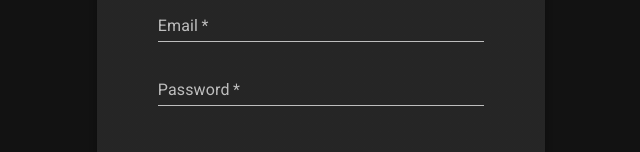
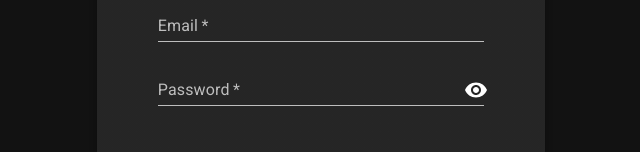
Before and after one commit to pushp2211/Urban_Resolve, a React (Vite) app in the folder client/: page /login in a window 1280 px wide. Shown: the part 324-476 px from the top of the page, without its empty margins (319-959 px from the left). Built offline with nearby package versions, Linux system fonts and the light colour scheme; no server answers.

Commit message:
added password visibility option while login

```diff
--- a/client/src/pages/SignIn.jsx
+++ b/client/src/pages/SignIn.jsx
@@ -1,38 +1,35 @@
-import React, { useEffect, useState } from 'react'
-import Box from '@mui/material/Box'
-import Paper from '@mui/material/Paper'
-import Typography from '@mui/material/Typography'
-import TextField from '@mui/material/TextField'
-import Button from '@mui/material/Button'
-import { Link } from 'react-router-dom'
-import apiClient from '../api/axios'
-
+import React, { useEffect, useState } from 'react';
+import Box from '@mui/material/Box';
+import Paper from '@mui/material/Paper';
+import Typography from '@mui/material/Typography';
+import TextField from '@mui/material/TextField';
+import Button from '@mui/material/Button';
+import { Link } from 'react-router-dom';
+import apiClient from '../api/axios';
+import { IconButton, InputAdornment } from '@mui/material';
+import {Visibility, VisibilityOff} from '@mui/icons-material'
 //for login
-import { useAuth } from '../context/AuthContext'
-import { useNavigate } from 'react-router-dom'
-
-
+import { useAuth } from '../context/AuthContext';
+import { useNavigate } from 'react-router-dom';
 
 function SignIn() {
-  const [email, setEmail] = useState("");
-  const [password, setPassword] = useState("");
+  const [email, setEmail] = useState('');
+  const [password, setPassword] = useState('');
   const [loading, setLoading] = useState(false);
   const [error, setError] = useState('');
-
-
-  const {user, login} = useAuth();
+  const [show, setShow] = useState(false);
+  const { user, login } = useAuth();
   const navigate = useNavigate();
 
-  useEffect(()=>{
-    if(user){
+  useEffect(() => {
+    if (user) {
       navigate('/dashboard');
     }
-  }, [navigate])
+  }, [navigate]);
 
-
-  const handleSubmit = async(event)=>{
+  const handleSubmit = async (event) => {
     event.preventDefault();
-    if(!email || !password){
+    if (!email || !password) {
       setError('Both email and password is required');
       return;
     }
@@ -40,71 +37,67 @@ function SignIn() {
     setError('');
 
     try {
-      const response = await apiClient.post('/login', {email, password});
+      const response = await apiClient.post('/login', { email, password });
       const accessToken = response.data.data.accessToken;
-      if(accessToken){
+      if (accessToken) {
         localStorage.setItem('accessToken', accessToken);
       }
 
-      if(response.data?.data?.user){
+      if (response.data?.data?.user) {
         login(response.data.data.user);
         navigate('/dashboard');
       }
     } catch (error) {
-      if(error.status === 400){
-        setError("both email and password are required");
+      if (error.status === 400) {
+        setError('both email and password are required');
+      } else if (error.status === 404) {
+        setError('User not found, Please register and try login again');
+      } else if (error.status === 403) {
+        setError('Please verify your email before logging in.');
+      } else if (error.status === 404) {
+        setError('Invalid credentials');
+      } else {
+        setError('login failed, try again');
       }
-      else if(error.status===404){
-        setError('User not found, Please register and try login again');
-      }
-      else if(error.status === 403){
-        setError("Please verify your email before logging in.");
-      }
-      else if(error.status === 404){
-        setError("Invalid credentials");
-      }
-      else{
-        setError("login failed, try again");
-      }
-      console.error("login error", error);
-    }
-    finally{
+      console.error('login error', error);
+    } finally {
       setLoading(false);
     }
-  }
+  };
   return (
     <Box
-      sx={{
+      sx={
+        {
           // backgroundColor:'white',
-
-      }}
+        }
+      }
       className="min-h-screen flex justify-center items-center"
     >
       <Paper
         sx={{
-          borderRadius:'0.8rem',
-          display:'flex',
-          flexDirection:'column',
-          justifyContent:'center',
-          alignItems:'center',
-          gap:'1rem',
+          borderRadius: '0.8rem',
+          display: 'flex',
+          flexDirection: 'column',
+          justifyContent: 'center',
+          alignItems: 'center',
+          gap: '1rem',
           width: {
-            lg:"30rem",
-            sm:"20rem"
+            lg: '30rem',
+            sm: '20rem',
           },
-          marginX:2
+          marginX: 2,
         }}
         component={'form'}
         elevation={3}
-        className='p-5 w-full max-w-md bg-[#f5f5f7]'
+        className="p-5 w-full max-w-md bg-[#f5f5f7]"
         onSubmit={handleSubmit}
       >
         <Typography
           sx={{
-            textAlign:'center',
-            fontWeight:'bold',
-            fontSize:'1.5rem',
-            marginBottom:'1.5rem'
+            textAlign: 'center',
+            fontWeight: 'bold',
+            fontSize: '1.5rem',
+            marginBottom: '1.5rem',
           }}
         >
           Sign In
@@ -113,69 +106,81 @@ function SignIn() {
         <TextField
           required
           label="Email"
-            id='email'
+          id="email"
           value={email}
-            onChange={(e)=>setEmail(e.target.value)}
-            placeholder='example@gmail.com'
-            variant='standard'
+          onChange={(e) => setEmail(e.target.value)}
+          placeholder="example@gmail.com"
+          variant="standard"
           sx={{
-              width:0.8
+            width: 0.8,
           }}
         />
 
         <TextField
           required
           label="Password"
-            id='password'
+          id="password"
           value={password}
-            onChange={(e)=>setPassword(e.target.value)}
-            placeholder='•••••••••••••'
-            variant='standard'
+          onChange={(e) => setPassword(e.target.value)}
+          placeholder="•••••••••••••"
+          variant="standard"
+          type={show ? "text" : "password"}
           sx={{
-              width:0.8
+            width: 0.8,
+          }}
+          slotProps={{
+            input:{
+              endAdornment: (
+              <InputAdornment position="end">
+                <IconButton onClick={(e) => {
+                  e.stopPropagation();
+                  setShow((prev) => !prev);
+                }} edge="end">
+                  {show ? <VisibilityOff /> : <Visibility />}
+                </IconButton>
+              </InputAdornment>
+            )
+            }
           }}
         />
 
         <Button
           loading={loading}
-            loadingPosition='start'
-            type='submit'
-            variant='contained'
-            size='large'
+          loadingPosition="start"
+          type="submit"
+          variant="contained"
+          size="large"
           sx={{
-              marginTop:'2rem'
+            marginTop: '2rem',
           }}
         >
           Log In
         </Button>
-          {error.length>0 &&
+        {error.length > 0 && (
           <Typography
-              variant='overline'
+            variant="overline"
             sx={{
-                color:'red'
+              color: 'red',
             }}
           >
             {error}
           </Typography>
-          }
+        )}
 
         <Typography
-              variant='caption'
+          variant="caption"
           sx={{
-                fontSize:'0.85rem'
+            fontSize: '0.85rem',
           }}
         >
-              Don't have an account? {' '}
-              <Link to='/register' className='text-blue-400 hover:underline '>
+          Don't have an account?{' '}
+          <Link to="/register" className="text-blue-400 hover:underline ">
             Register Here
           </Link>
         </Typography>
-
       </Paper>
-
-
     </Box>
-  )
+  );
 }
 
-export default SignIn
+export default SignIn;
```
Lines whose indentation alone changed are shown as unchanged.
